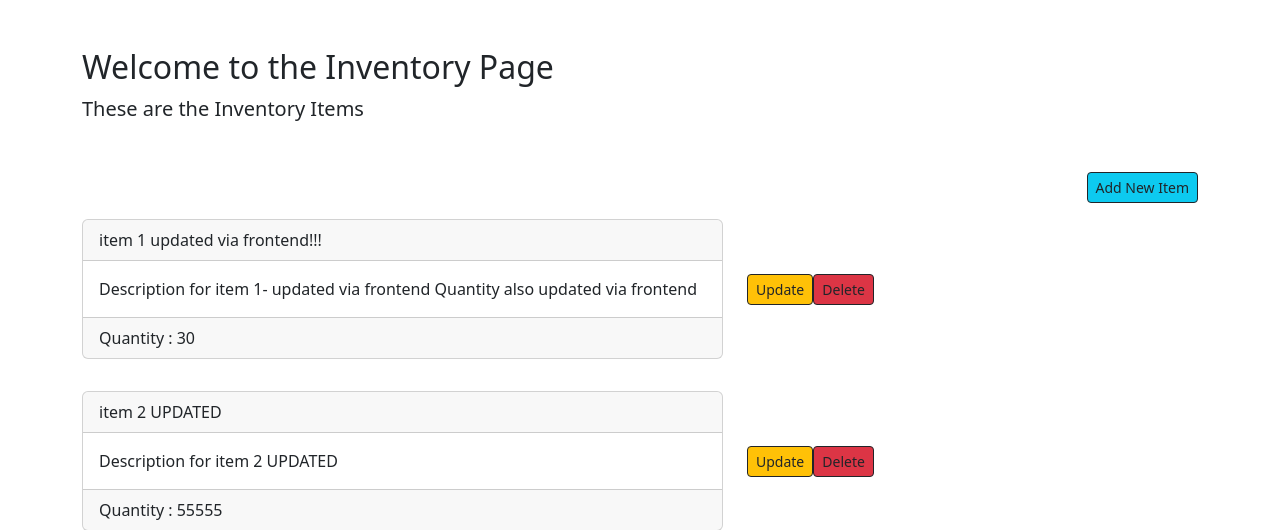
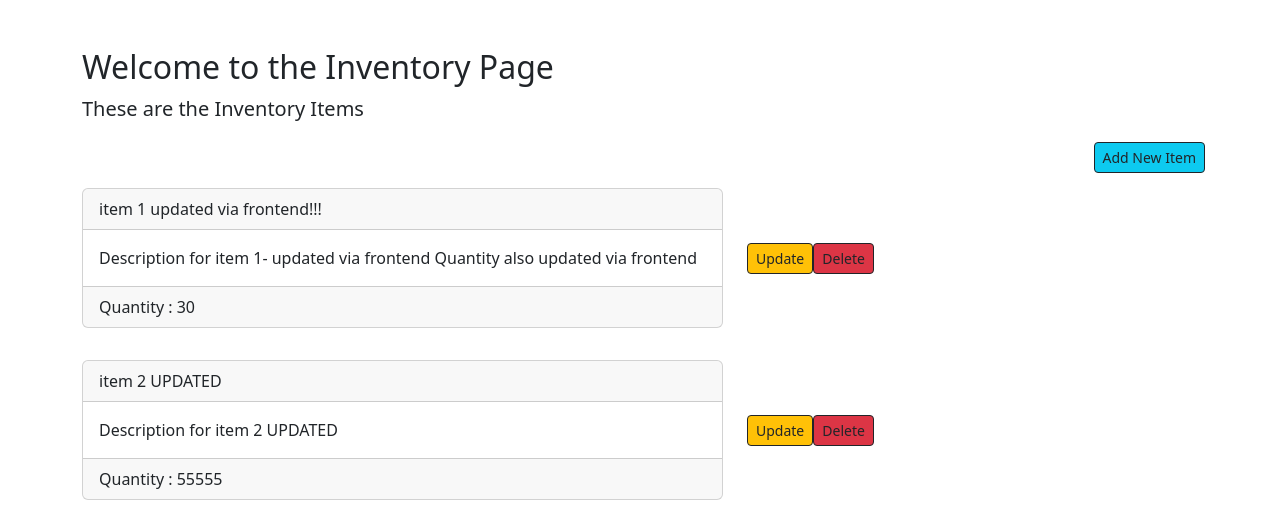
Before and after one commit to J-Etienne1/FinalYearProject, a Django app: page /inventory/ in a window 1280 px wide. Shown: the part 58-588 px from the top of the page. Run offline with Django 4.2, Linux system fonts and the light colour scheme; a user stored in the database is signed in; data comes from the database, SQL or seed files in the repository; both versions use the stored data as it was after the commit.

Commit message:
working on finance

```diff
--- a/main/inventory_component/templates/Inventory_list.html
+++ b/main/inventory_component/templates/Inventory_list.html
@@ -14,9 +14,12 @@
         </div>
     </div>
 
-    <div class="col text-end">
-        <a href="{% url 'item.new' %}" class="btn btn-info btn-sm btn-outline-dark">Add New Item</a>
-    </div>
+
+    <a href="{% url 'item.new' %}" class="btn btn-info btn-sm btn-outline-dark add-new-item-btn-sticky">Add New Item</a>
+
+
+
+
 
 
 
--- a/main/login_register_component/views.py
+++ b/main/login_register_component/views.py
@@ -25,13 +25,13 @@ class Logout(LogoutView):
 class Register(CreateView):
     form_class = UserCreationForm
     template_name = 'register.html'
-    success_url = '/login/'
+    success_url = 'http://localhost:8000/login/'
 
     # after register get redirected to Login Page, want to maybe put in a page to say acc is registered and now need to log in, will also need to think about STRIPE integration
 
     def get(self, request, *args, **kwargs):
         if self.request.user.is_authenticated:
-            return redirect('/login/')
+            return redirect('http://localhost:8000/login/')
         return super().get(request, *args, **kwargs)
 
 
--- a/main/main/settings.py
+++ b/main/main/settings.py
@@ -29,7 +29,7 @@ STANDARD TEST USER'S
 
 All Test user PWs - SuperSecure!123
 jason1
-jason2
+
 
 
 
--- a/main/static/css/style.css
+++ b/main/static/css/style.css
@@ -92,15 +92,10 @@
 =====================================================
       Inventory - Stuck Add New Item Button to top of screen
 */
-.col.text-end {
-  position: sticky;
-  top: 0;
-  z-index: 1;
-  background-color: #fff;
-  top: 90px;
+
+.add-new-item-btn-sticky {
+  position: fixed;
+  right: 75px;
+  top: 200px;
+  z-index: 100;
 }
-
-.mt-5 {
-  margin-top: 5rem; /* or any desired margin */
-
-}
```
Also changed, not shown: main/finance_component/views.py (+51 -6 lines), main/db.sqlite3.
